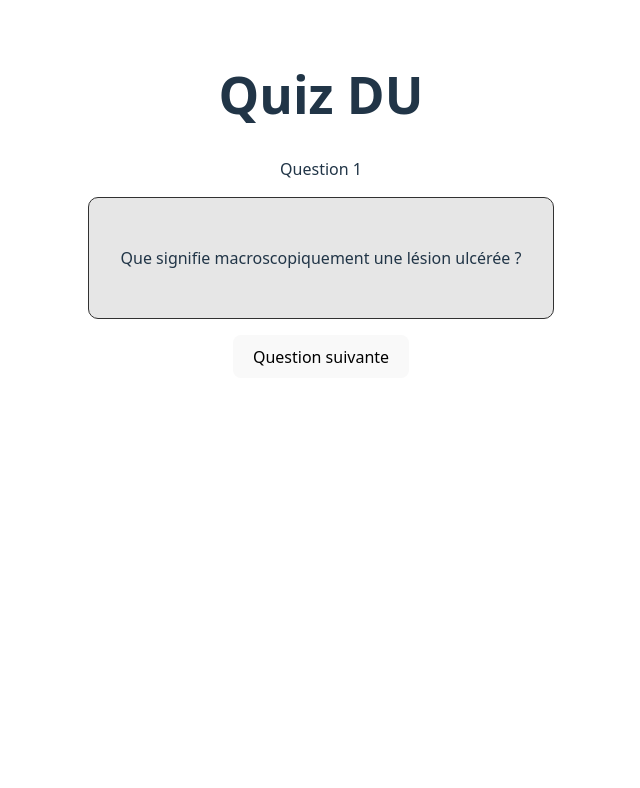
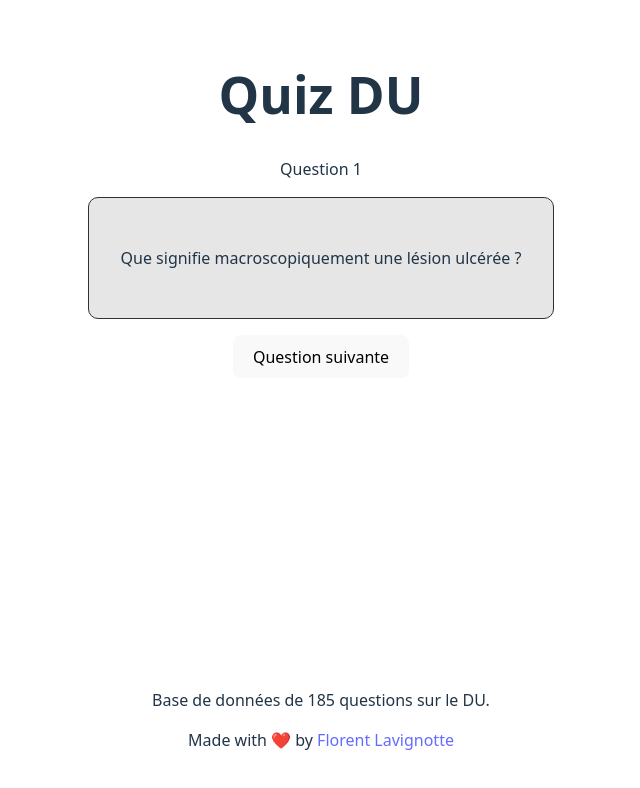
Before and after one commit to Sparky783/quiz-du, a React (Vite) app: page / in a window 1280 px wide. Shown: the top 788 px of the page, without its empty margins (319-959 px from the left). Built offline with nearby package versions, Linux system fonts and the light colour scheme.

Commit message:
Add footer with the number of questions

```diff
--- a/src/App.css
+++ b/src/App.css
@@ -1,4 +1,7 @@
 #root {
+	display: flex;
+	flex-direction: column;
+	justify-content: space-between;
 	max-width: 1280px;
 	margin: 0 auto;
 	padding: 2rem;
--- a/src/App.tsx
+++ b/src/App.tsx
@@ -24,16 +24,15 @@ function App() {
       const questionNumber = Math.floor(Math.random() * totalQuestions)
       return (questions as any)[questionNumber]
     })
-    console.log(question)
   }
 
   useEffect(() => {
-    console.log('Loading question...', questions)
     loadQuestion()
   }, [])
 
   return (
     <>
+      <div className="content">
         <h1>Quiz DU</h1>
         <p>
           Question {questionNumber}
@@ -51,6 +50,15 @@ function App() {
         <button onClick={revealAnswer}>
           {showAnswer ? "Révéler la réponse" : "Question suivante"}
         </button>
+      </div>
+      <div className="footer">
+        <p>
+          Base de données de {Object.keys(questions).length} questions sur le DU.
+        </p>
+        <p>
+          Made with ❤️ by <a href="https://github.com/florentlavignotte">Florent Lavignotte</a>
+        </p>
+      </div>
     </>
   )
 }
```
Lines whose indentation alone changed are shown as unchanged.
